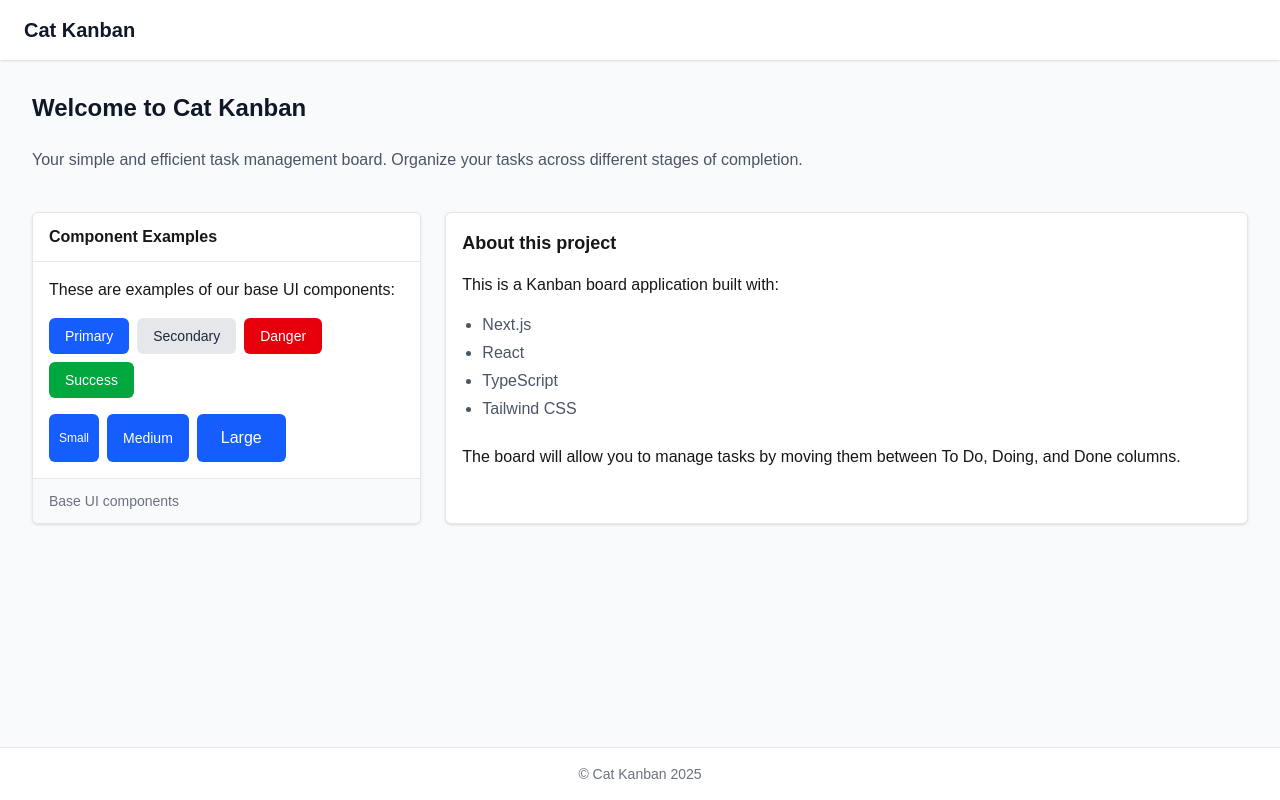
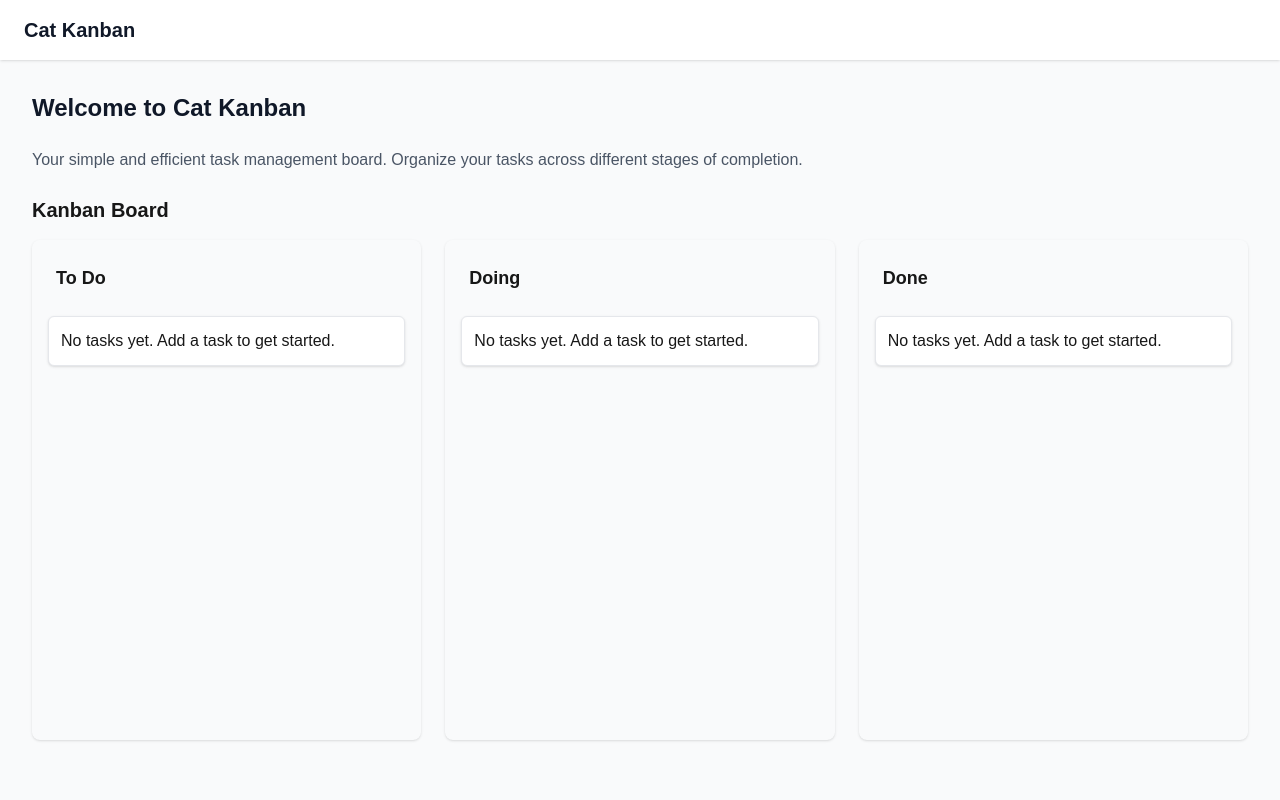
Before and after one commit to Feargh/we.28.05.ai-workshop2, a Next.js app in the folder cat-kanban/: page / in a window 1280 px wide. Shown: the top 800 px of the page. Built offline with nearby package versions, Linux system fonts and the light colour scheme.

Commit message:
KANBAN BOARD: It's alive

```diff
--- a/cat-kanban/src/app/page.tsx
+++ b/cat-kanban/src/app/page.tsx
@@ -1,4 +1,4 @@
-import { Layout, Header, Footer, Card, Button } from "@/components";
+import { Layout, Header, Footer, Card, Button, Board } from "@/components";
 
 export default function Home() {
   return (
@@ -13,7 +13,14 @@ export default function Home() {
           across different stages of completion.
         </p>
 
-        <div className="grid grid-cols-1 md:grid-cols-3 gap-6 mt-4">
+        <div className="mb-8">
+          <h2 className="text-xl font-semibold mb-4">Kanban Board</h2>
+          <Board>
+            <p className="task-card">No tasks yet. Add a task to get started.</p>
+          </Board>
+        </div>
+
+        <div className="grid grid-cols-1 md:grid-cols-3 gap-6 mt-8">
           <Card
             header={<h2 className="font-semibold">Component Examples</h2>}
             footer={
--- /dev/null
+++ b/cat-kanban/src/components/Board.tsx
@@ -0,0 +1,33 @@
+import React from 'react';
+import { Column } from './Column';
+import { TaskStatus } from '../types';
+
+interface BoardProps {
+  children?: React.ReactNode;
+  todoColumn?: React.ReactNode;
+  doingColumn?: React.ReactNode;
+  doneColumn?: React.ReactNode;
+}
+
+export function Board({
+  children,
+  todoColumn,
+  doingColumn,
+  doneColumn
+}: BoardProps) {
+  return (
+    <div className="grid grid-cols-1 md:grid-cols-3 gap-6">
+      <Column title="To Do" status="todo">
+        {todoColumn || children}
+      </Column>
+
+      <Column title="Doing" status="doing">
+        {doingColumn || children}
+      </Column>
+
+      <Column title="Done" status="done">
+        {doneColumn || children}
+      </Column>
+    </div>
+  );
+}
--- /dev/null
+++ b/cat-kanban/src/components/Column.tsx
@@ -0,0 +1,34 @@
+import React from 'react';
+import { TaskStatus } from '../types';
+
+interface ColumnProps {
+  title: string;
+  status: TaskStatus;
+  children?: React.ReactNode;
+}
+
+export function Column({ title, status, children }: ColumnProps) {
+  // Map status to appropriate CSS class for styling
+  const columnColorClass = {
+    todo: 'bg-todo',
+    doing: 'bg-doing',
+    done: 'bg-done',
+  }[status];
+
+  const headerColorClass = {
+    todo: 'bg-todo-header',
+    doing: 'bg-doing-header',
+    done: 'bg-done-header',
+  }[status];
+
+  return (
+    <div className={`kanban-column ${columnColorClass}`}>
+      <h2 className={`kanban-column-header ${headerColorClass}`}>
+        {title}
+      </h2>
+      <div className="flex-1">
+        {children}
+      </div>
+    </div>
+  );
+}
--- a/cat-kanban/src/components/index.ts
+++ b/cat-kanban/src/components/index.ts
@@ -4,3 +4,5 @@ export * from './Header';
 export * from './Footer';
 export * from './Button';
 export * from './Card';
+export * from './Board';
+export * from './Column';
```
Also changed, not shown: 1 other file (tests, documents, lock files or other folders).
